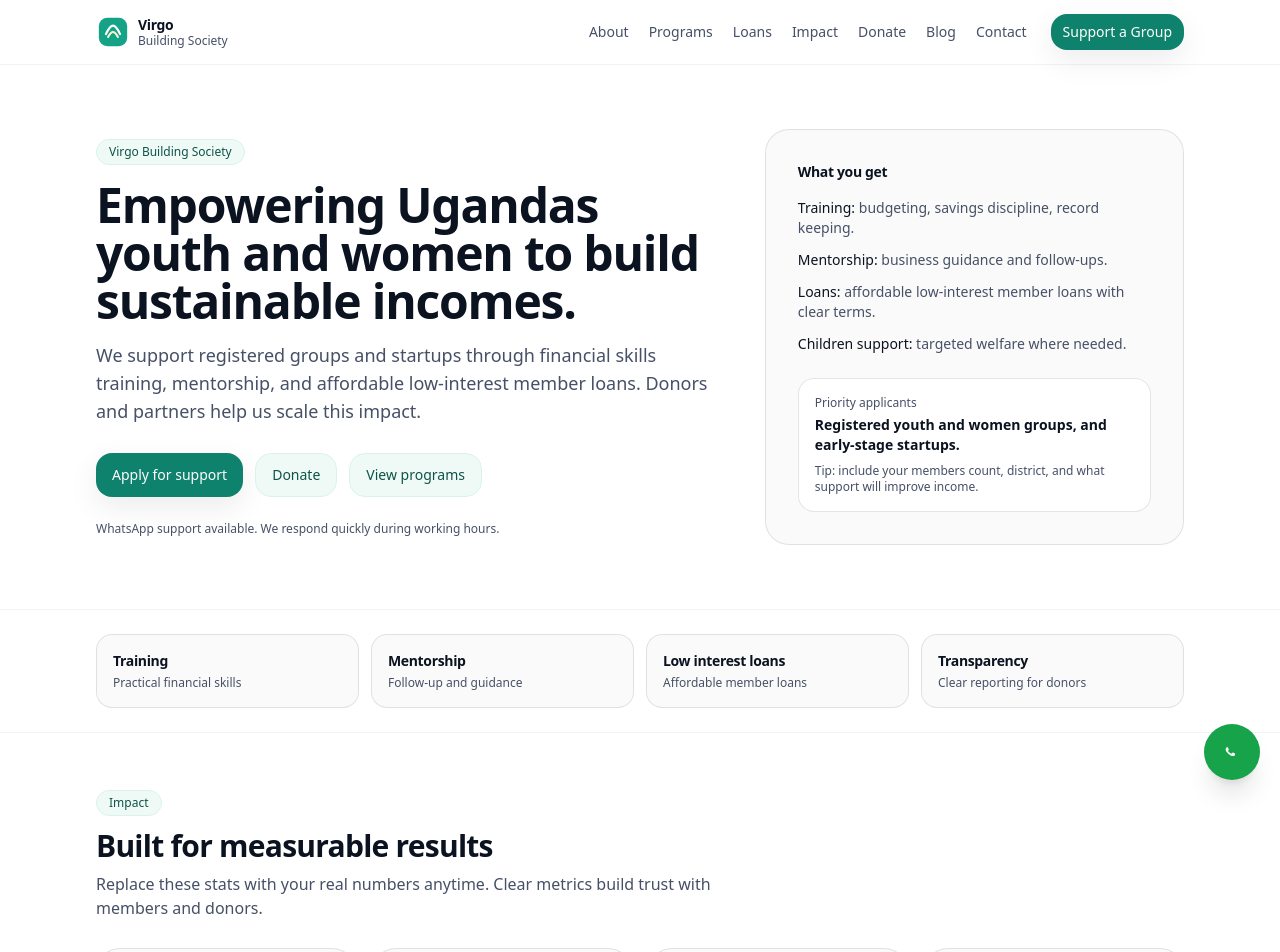
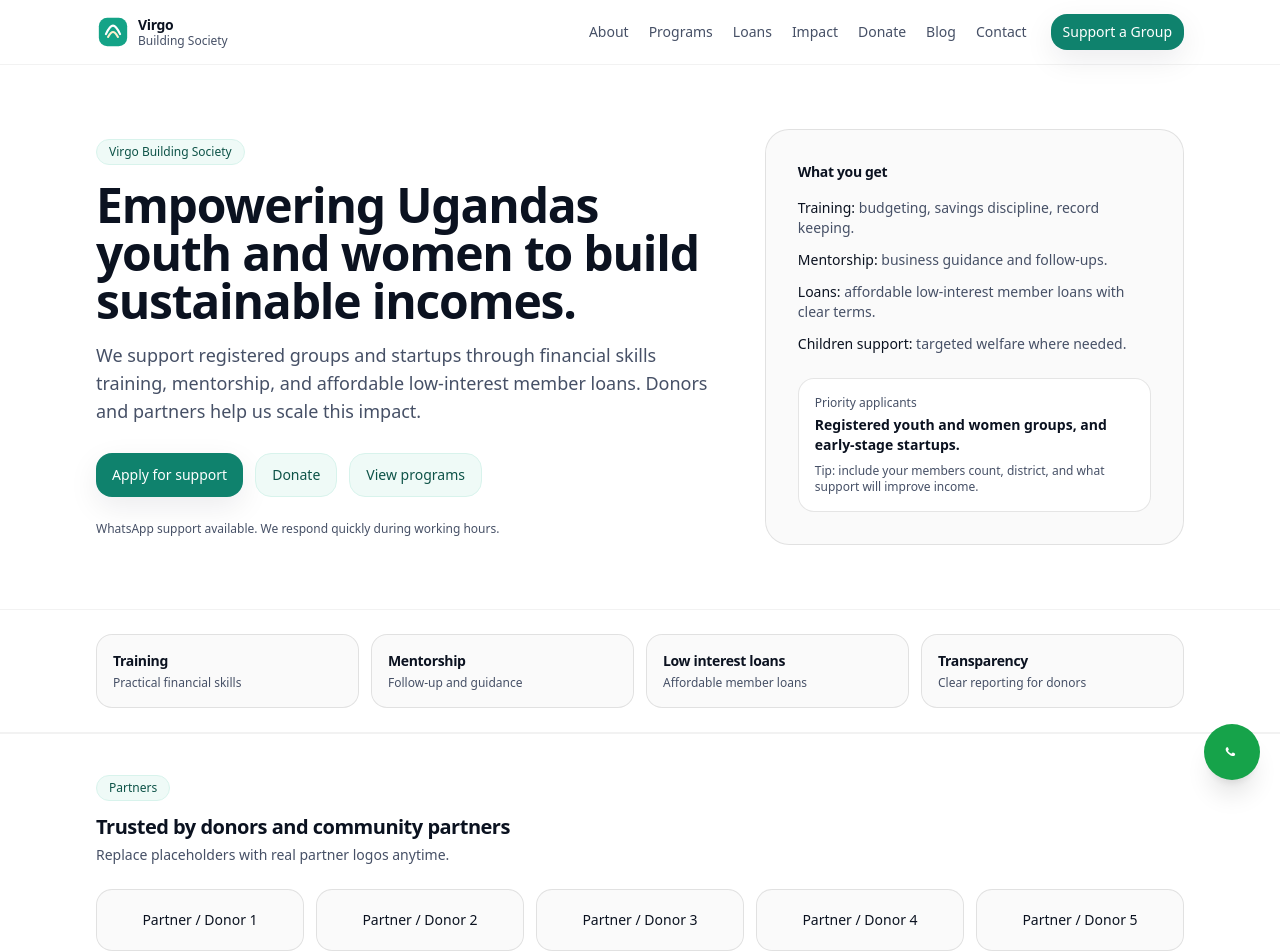
Before and after one commit to mugagamuto/virgo-society-ug, a Next.js app: page / in a window 1280 px wide. Shown: the top 952 px of the page. Built offline with nearby package versions, Linux system fonts and the light colour scheme.

Commit message:
Add partners strip to homepage

```diff
--- a/app/page.tsx
+++ b/app/page.tsx
@@ -6,12 +6,14 @@ import { ProgramsGrid } from "@/components/site/programs-grid";
 import { ImpactGallery } from "@/components/site/impact-gallery";
 import { StoriesSlider } from "@/components/site/stories-slider";
 import { CtaBand } from "@/components/site/cta-band";
+import { PartnersStrip } from "@/components/site/partners-strip";
 
 export default function HomePage() {
   return (
     <>
       <HomeHero />
       <TrustBar />
+      <PartnersStrip />
       <ImpactStats />
       <ProgramsGrid />
       <ImpactGallery />
--- /dev/null
+++ b/components/site/partners-strip.tsx
@@ -0,0 +1,41 @@
+import { Container } from "@/components/site/container";
+import { Badge } from "@/components/ui/badge";
+
+const partners = [
+  { name: "Partner / Donor 1" },
+  { name: "Partner / Donor 2" },
+  { name: "Partner / Donor 3" },
+  { name: "Partner / Donor 4" },
+  { name: "Partner / Donor 5" },
+];
+
+export function PartnersStrip() {
+  return (
+    <section className="bg-white border-y border-black/5">
+      <Container className="py-10">
+        <div className="flex flex-col gap-2 md:flex-row md:items-center md:justify-between">
+          <div>
+            <Badge>Partners</Badge>
+            <div className="mt-3 text-lg md:text-xl font-semibold tracking-tight">
+              Trusted by donors and community partners
+            </div>
+            <p className="mt-1 text-sm text-mutedInk max-w-2xl">
+              Replace placeholders with real partner logos anytime.
+            </p>
+          </div>
+        </div>
+
+        <div className="mt-6 grid grid-cols-2 gap-3 sm:grid-cols-3 md:grid-cols-5">
+          {partners.map((p) => (
+            <div
+              key={p.name}
+              className="rounded-2xl border border-black/10 bg-black/[0.02] px-4 py-5 text-center text-xs md:text-sm font-medium text-ink"
+            >
+              {p.name}
+            </div>
+          ))}
+        </div>
+      </Container>
+    </section>
+  );
+}
```
